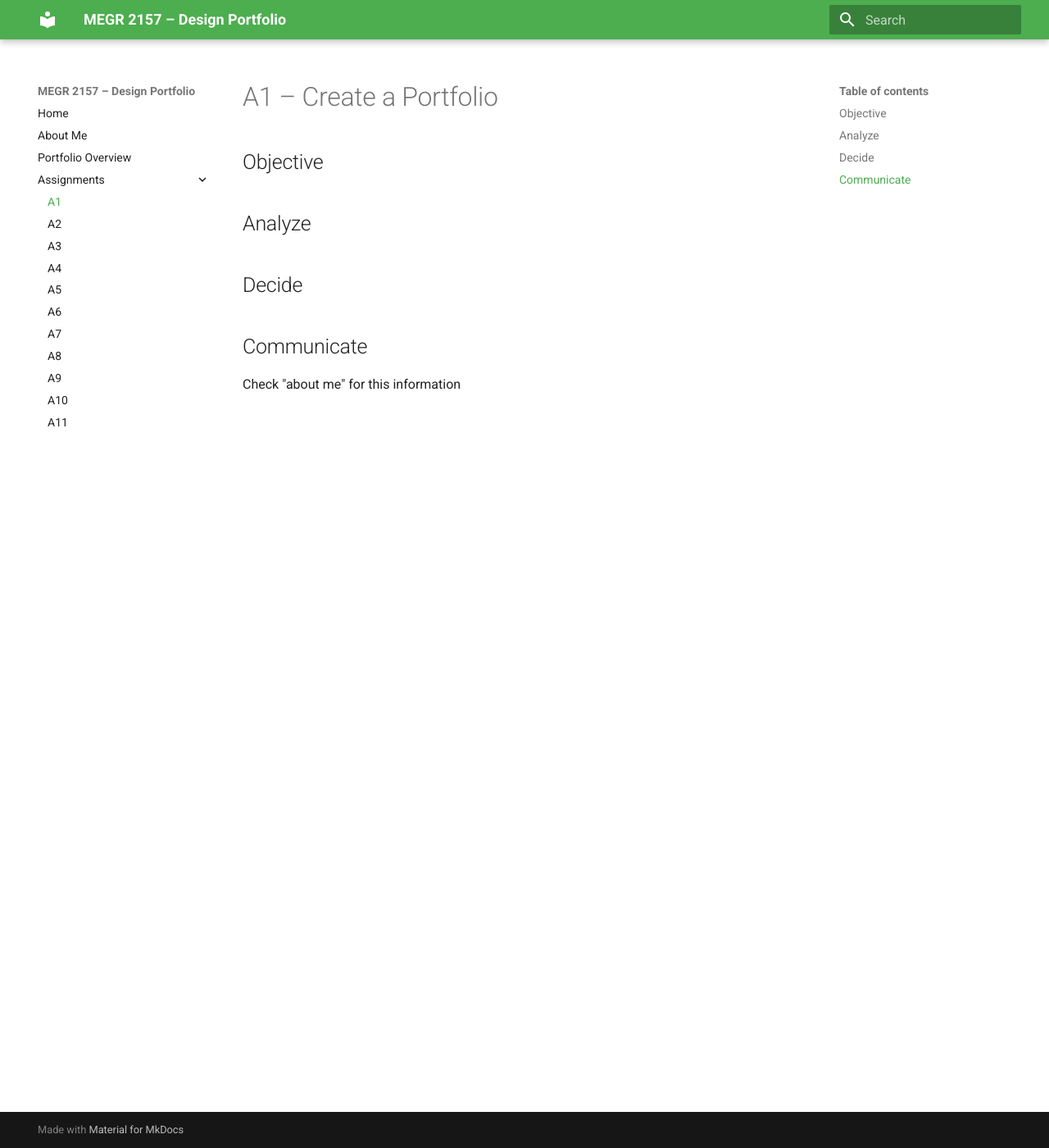
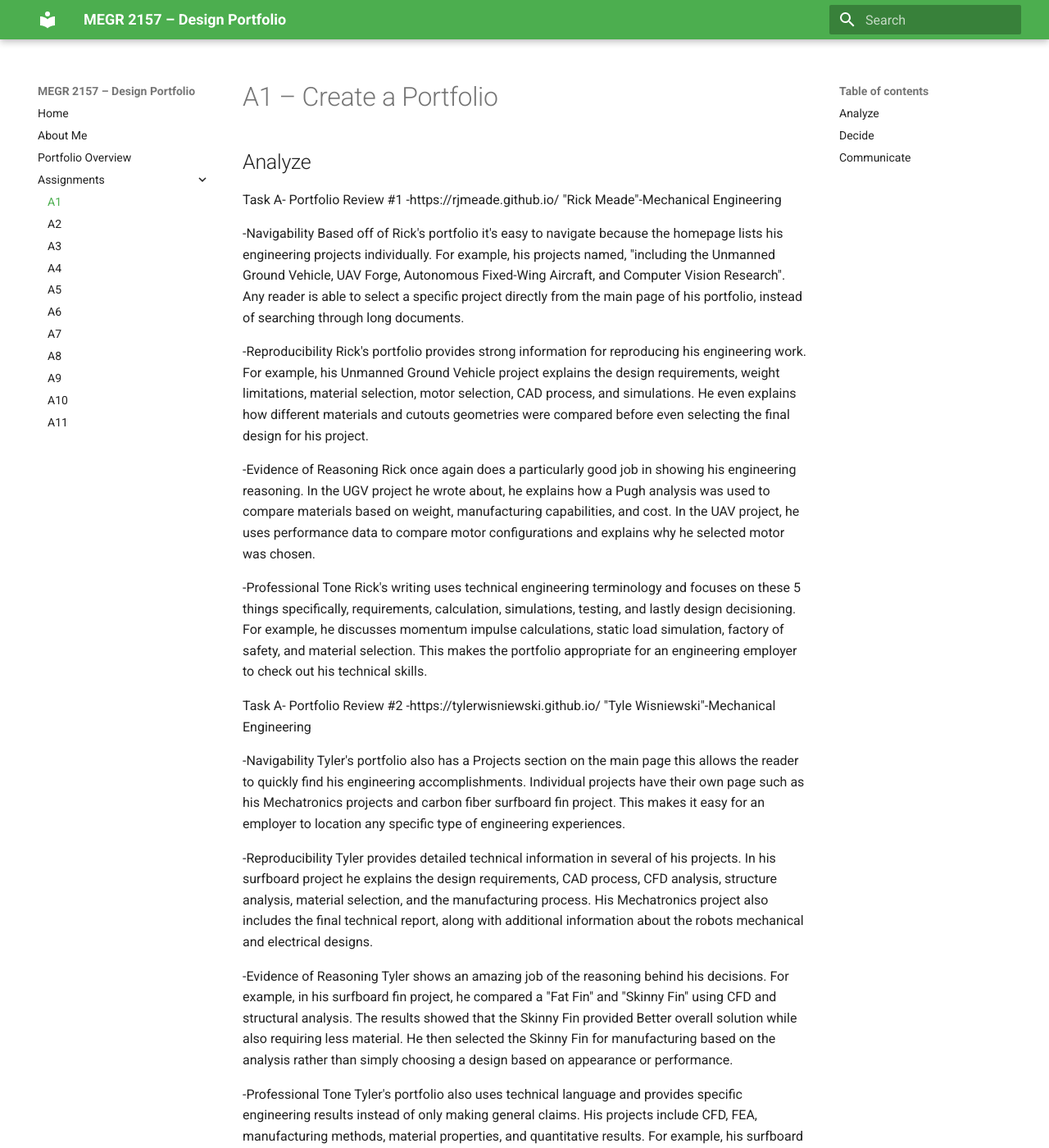
Before and after one commit to EvanBlanco12/portfolio, an MkDocs documentation site: the page built from docs/assignments/A01/index.md, in a window 1280 px wide and 1400 px high. Shown: the whole window at 82% size. Built offline with MkDocs 1.6.1 and Material for MkDocs 9.7.7, drawn with Linux system fonts in a browser that asks for light colours; some of the changed text lies outside the part shown.

Commit message:
Enhance portfolio analysis section in index.md
Expanded analysis of two engineering portfolios, focusing on navigability, reproducibility, evidence of reasoning, and professional tone.

```diff
--- a/docs/assignments/A01/index.md
+++ b/docs/assignments/A01/index.md
@@ -1,10 +1,35 @@
 # A1 – Create a Portfolio
 
-## Objective
+## Analyze
+Task A- Portfolio Review #1 -https://rjmeade.github.io/
+"Rick Meade"-Mechanical Engineering
 
+-Navigability
+Based off of Rick's portfolio it's easy to navigate because the homepage lists his engineering projects individually. For example, his projects named, "including the Unmanned Ground Vehicle, UAV Forge, Autonomous Fixed-Wing Aircraft, and Computer Vision Research". Any reader is able to select a specific project directly from the main page of his portfolio, instead of searching through long documents.
 
-## Analyze
+-Reproducibility
+Rick's portfolio provides strong information for reproducing his engineering work. For example, his Unmanned Ground Vehicle project explains the design requirements, weight limitations, material selection, motor selection, CAD process, and simulations. He even explains how different materials and cutouts geometries were compared before even selecting the final design for his project.
 
+-Evidence of Reasoning
+Rick once again does a particularly good job in showing his engineering reasoning. In the UGV project he wrote about, he explains how a Pugh analysis was used to compare materials based on weight, manufacturing capabilities, and cost. In the UAV project, he uses performance data to compare motor configurations and explains why he selected motor was chosen.
+
+-Professional Tone
+Rick's writing uses technical engineering terminology and focuses on these 5 things specifically, requirements, calculation, simulations, testing, and lastly design decisioning. For example, he discusses momentum impulse calculations, static load simulation, factory of safety, and material selection. This makes the portfolio appropriate for an engineering employer to check out his technical skills.
+
+Task A- Portfolio Review #2 -https://tylerwisniewski.github.io/
+"Tyle Wisniewski"-Mechanical Engineering
+
+-Navigability
+Tyler's portfolio also has a Projects section on the main page this allows the reader to quickly find his engineering accomplishments. Individual projects have their own page such as his Mechatronics projects and carbon fiber surfboard fin project. This makes it easy for an employer to location any specific type of engineering experiences.
+
+-Reproducibility
+Tyler provides detailed technical information in several of his projects. In his surfboard project he explains the design requirements, CAD process, CFD analysis, structure analysis, material selection, and the manufacturing process. His Mechatronics project also includes the final technical report, along with additional information about the robots mechanical and electrical designs.
+
+-Evidence of Reasoning
+Tyler shows an amazing job of the reasoning behind his decisions. For example, in his surfboard fin project, he compared a "Fat Fin" and "Skinny Fin" using CFD and structural analysis. The results showed that the Skinny Fin provided Better overall solution while also requiring less material. He then selected the Skinny Fin for manufacturing based on the analysis rather than simply choosing a design based on appearance or performance.
+
+-Professional Tone
+Tyler's portfolio also uses technical language and provides specific engineering results instead of only making general claims. His projects include CFD, FEA, manufacturing methods, material properties, and quantitative results. For example, his surfboard fin project reports specific lift, drag, and factors of safety values. THis gives an employer tons of evidence of the engineering projects he has done.
 
 ## Decide
 
```
